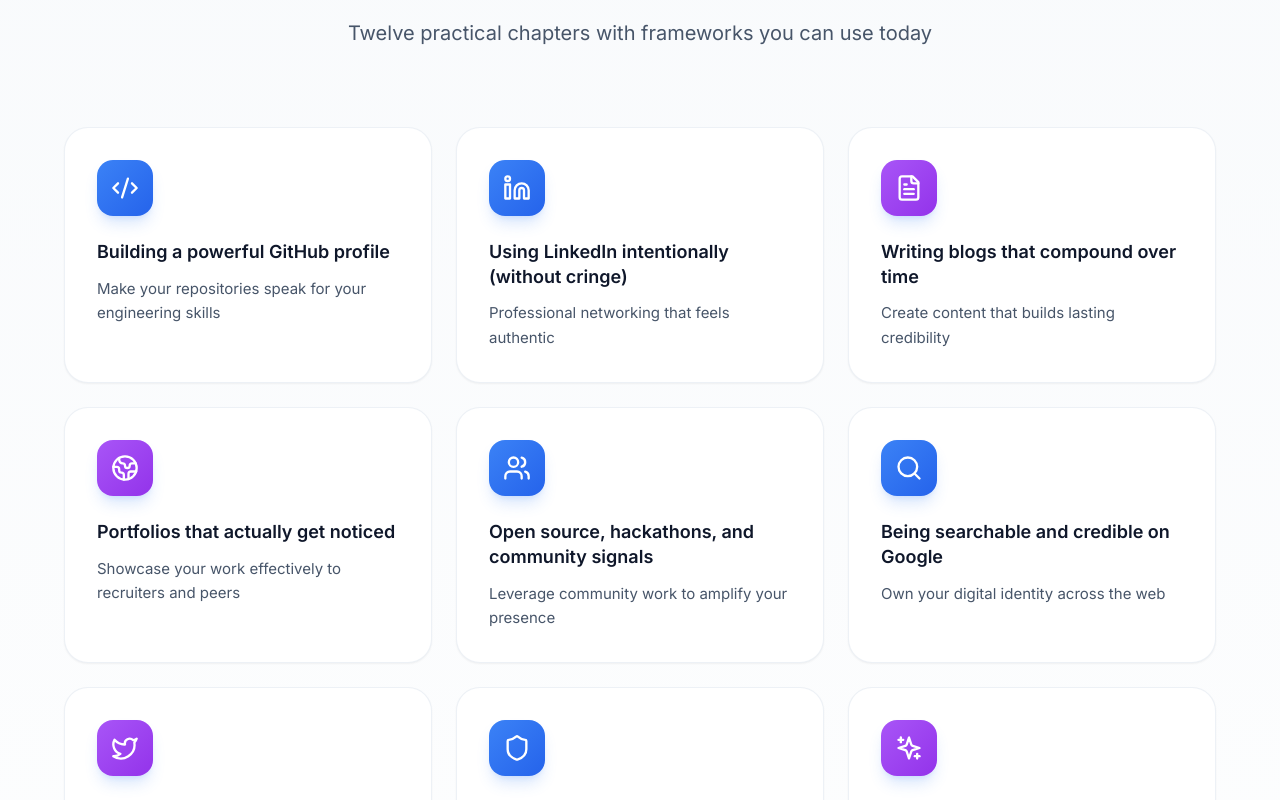
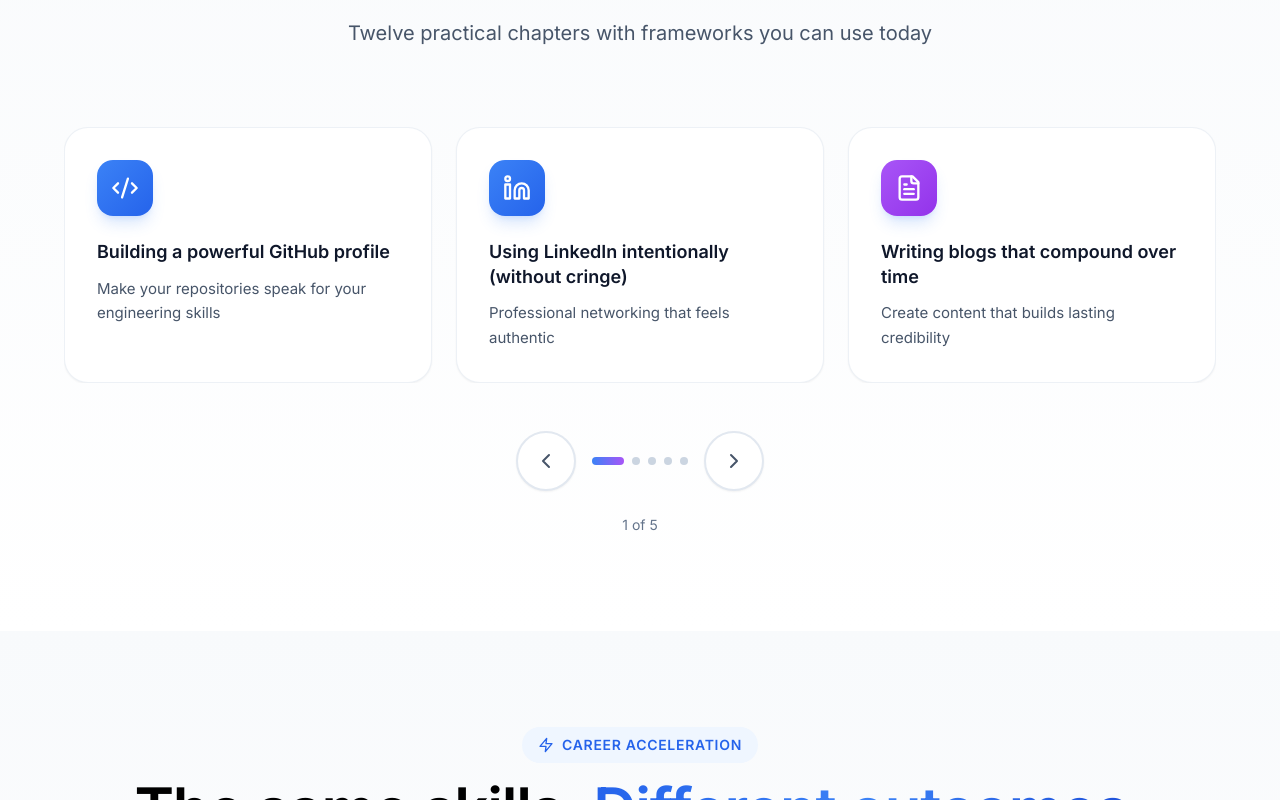
Before and after one commit to vinitshahdeo/digital-footprint-book, a Next.js app: page / in a window 1280 px wide. Shown: the part 3140-3940 px from the top of the page. Built offline with nearby package versions, Linux system fonts and the light colour scheme.

Commit message:
copy  changes

```diff
--- a/components/BookCoverage.tsx
+++ b/components/BookCoverage.tsx
@@ -1,7 +1,8 @@
 'use client'
 
-import { Code2, Linkedin, FileText, Globe2, Users, Search, Lightbulb, Twitter, Shield, Sparkles, Briefcase, Youtube, Mic, Rocket } from 'lucide-react'
-import { motion } from 'framer-motion'
+import { Code2, Linkedin, FileText, Globe2, Users, Search, Lightbulb, Twitter, Shield, Sparkles, Briefcase, Youtube, Mic, Rocket, ChevronLeft, ChevronRight } from 'lucide-react'
+import { motion, AnimatePresence } from 'framer-motion'
+import { useState } from 'react'
 
 const topics = [
   {
@@ -85,6 +86,23 @@ const topics = [
 ]
 
 export default function BookCoverage() {
+  const [currentIndex, setCurrentIndex] = useState(0)
+  const cardsPerView = 3
+  const totalSlides = Math.ceil(topics.length / cardsPerView)
+
+  const nextSlide = () => {
+    setCurrentIndex((prev) => (prev + 1) % totalSlides)
+  }
+
+  const prevSlide = () => {
+    setCurrentIndex((prev) => (prev - 1 + totalSlides) % totalSlides)
+  }
+
+  const getCurrentCards = () => {
+    const start = currentIndex * cardsPerView
+    return topics.slice(start, start + cardsPerView)
+  }
+
   return (
     <section className="py-24 px-6 bg-gradient-to-b from-slate-50 to-white">
       <div className="max-w-6xl mx-auto">
@@ -105,16 +123,26 @@ export default function BookCoverage() {
           </p>
         </div>
 
-        {/* Apple-style Cards Grid */}
-        <div className="grid md:grid-cols-2 lg:grid-cols-3 gap-6">
-          {topics.map((topic, index) => (
+        {/* Slider Container */}
+        <div className="relative">
+          {/* Cards Grid with Animation */}
+          <div className="overflow-hidden">
+            <AnimatePresence mode="wait">
               <motion.div
-              key={index}
+                key={currentIndex}
+                className="grid md:grid-cols-2 lg:grid-cols-3 gap-6"
+                initial={{ opacity: 0, x: 100 }}
+                animate={{ opacity: 1, x: 0 }}
+                exit={{ opacity: 0, x: -100 }}
+                transition={{ duration: 0.5 }}
+              >
+                {getCurrentCards().map((topic, index) => (
+                  <motion.div
+                    key={currentIndex * cardsPerView + index}
                     className="relative bg-white rounded-3xl p-8 border border-slate-200/60 shadow-sm hover:shadow-2xl hover:shadow-blue-500/10 transition-all duration-500 group cursor-default overflow-hidden"
                     initial={{ opacity: 0, y: 30 }}
-              whileInView={{ opacity: 1, y: 0 }}
-              viewport={{ once: true, margin: "-50px" }}
-              transition={{ duration: 0.6, delay: index * 0.08 }}
+                    animate={{ opacity: 1, y: 0 }}
+                    transition={{ duration: 0.6, delay: index * 0.1 }}
                     whileHover={{ y: -8, scale: 1.02 }}
                   >
                     {/* Subtle gradient overlay */}
@@ -145,6 +173,52 @@ export default function BookCoverage() {
                     <div className={`absolute bottom-0 left-0 right-0 h-1 bg-gradient-to-r ${topic.gradient} opacity-0 group-hover:opacity-100 transition-opacity duration-500`} />
                   </motion.div>
                 ))}
+              </motion.div>
+            </AnimatePresence>
+          </div>
+
+          {/* Navigation Arrows */}
+          <div className="flex items-center justify-center gap-4 mt-12">
+            <motion.button
+              onClick={prevSlide}
+              className="group p-4 rounded-full bg-white border-2 border-slate-200 hover:border-blue-500 hover:bg-blue-50 transition-all duration-300 shadow-sm hover:shadow-lg"
+              whileHover={{ scale: 1.05 }}
+              whileTap={{ scale: 0.95 }}
+            >
+              <ChevronLeft className="w-6 h-6 text-slate-600 group-hover:text-blue-600 transition-colors" />
+            </motion.button>
+
+            {/* Dot Indicators */}
+            <div className="flex gap-2">
+              {Array.from({ length: totalSlides }).map((_, index) => (
+                <motion.button
+                  key={index}
+                  onClick={() => setCurrentIndex(index)}
+                  className={`h-2 rounded-full transition-all duration-300 ${
+                    index === currentIndex
+                      ? 'w-8 bg-gradient-to-r from-blue-500 to-purple-500'
+                      : 'w-2 bg-slate-300 hover:bg-slate-400'
+                  }`}
+                  whileHover={{ scale: 1.2 }}
+                  whileTap={{ scale: 0.9 }}
+                />
+              ))}
+            </div>
+
+            <motion.button
+              onClick={nextSlide}
+              className="group p-4 rounded-full bg-white border-2 border-slate-200 hover:border-blue-500 hover:bg-blue-50 transition-all duration-300 shadow-sm hover:shadow-lg"
+              whileHover={{ scale: 1.05 }}
+              whileTap={{ scale: 0.95 }}
+            >
+              <ChevronRight className="w-6 h-6 text-slate-600 group-hover:text-blue-600 transition-colors" />
+            </motion.button>
+          </div>
+
+          {/* Slide Counter */}
+          <p className="text-center mt-6 text-sm text-slate-500 font-accent">
+            {currentIndex + 1} of {totalSlides}
+          </p>
         </div>
       </div>
     </section>
--- a/components/GoogleYourself.tsx
+++ b/components/GoogleYourself.tsx
@@ -42,7 +42,15 @@ export default function GoogleYourself() {
               whileHover={{ y: -8, scale: 1.02 }}
             >
               <div className="absolute inset-0 bg-gradient-to-br from-blue-500 to-blue-600 opacity-0 group-hover:opacity-5 transition-opacity duration-500" />
-              <p className="relative text-5xl font-bold text-blue-600 mb-4">70%</p>
+              <motion.p
+                className="relative text-5xl font-bold text-blue-600 mb-4"
+                initial={{ scale: 0.5, opacity: 0 }}
+                whileInView={{ scale: 1, opacity: 1 }}
+                viewport={{ once: true }}
+                transition={{ duration: 0.8, type: "spring" }}
+              >
+                70%
+              </motion.p>
               <p className="relative text-sm font-medium text-slate-900 mb-1">Recruiters Google first</p>
               <p className="relative text-xs text-slate-500">before scheduling interviews</p>
               <div className="absolute bottom-0 left-0 right-0 h-1 bg-gradient-to-r from-blue-500 to-blue-600 opacity-0 group-hover:opacity-100 transition-opacity duration-500" />
@@ -57,7 +65,15 @@ export default function GoogleYourself() {
               whileHover={{ y: -8, scale: 1.02 }}
             >
               <div className="absolute inset-0 bg-gradient-to-br from-blue-500 to-blue-600 opacity-0 group-hover:opacity-5 transition-opacity duration-500" />
-              <p className="relative text-5xl font-bold text-blue-600 mb-4">85%</p>
+              <motion.p
+                className="relative text-5xl font-bold text-blue-600 mb-4"
+                initial={{ scale: 0.5, opacity: 0 }}
+                whileInView={{ scale: 1, opacity: 1 }}
+                viewport={{ once: true }}
+                transition={{ duration: 0.8, delay: 0.15, type: "spring" }}
+              >
+                85%
+              </motion.p>
               <p className="relative text-sm font-medium text-slate-900 mb-1">Check social profiles</p>
               <p className="relative text-xs text-slate-500">GitHub & LinkedIn before résumé</p>
               <div className="absolute bottom-0 left-0 right-0 h-1 bg-gradient-to-r from-blue-500 to-blue-600 opacity-0 group-hover:opacity-100 transition-opacity duration-500" />
@@ -72,7 +88,15 @@ export default function GoogleYourself() {
               whileHover={{ y: -8, scale: 1.02 }}
             >
               <div className="absolute inset-0 bg-gradient-to-br from-purple-500 to-purple-600 opacity-0 group-hover:opacity-5 transition-opacity duration-500" />
-              <p className="relative text-5xl font-bold text-purple-600 mb-4">63%</p>
+              <motion.p
+                className="relative text-5xl font-bold text-purple-600 mb-4"
+                initial={{ scale: 0.5, opacity: 0 }}
+                whileInView={{ scale: 1, opacity: 1 }}
+                viewport={{ once: true }}
+                transition={{ duration: 0.8, delay: 0.3, type: "spring" }}
+              >
+                63%
+              </motion.p>
               <p className="relative text-sm font-medium text-slate-900 mb-1">Candidates rejected</p>
               <p className="relative text-xs text-slate-500">due to poor online presence</p>
               <div className="absolute bottom-0 left-0 right-0 h-1 bg-gradient-to-r from-purple-500 to-purple-600 opacity-0 group-hover:opacity-100 transition-opacity duration-500" />
--- a/components/Purchase.tsx
+++ b/components/Purchase.tsx
@@ -21,15 +21,17 @@ export default function Purchase() {
           </p>
 
           <h2 className="text-5xl md:text-6xl lg:text-7xl font-bold text-white mb-6 tracking-tight leading-[1.1]">
-            Get{' '}
             <span className="bg-gradient-to-r from-blue-400 to-purple-400 bg-clip-text text-transparent">
               Digital Footprint
-            </span>{' '}
-            today
+            </span>
+            <br />
+            <span className="text-4xl md:text-5xl lg:text-6xl">
+              for Software Engineers
+            </span>
           </h2>
 
           <p className="text-xl text-slate-400 mb-8 max-w-2xl mx-auto">
-            Start building your online presence and make your engineering work visible
+            Get your copy today and start building your online presence
           </p>
 
           {/* Benefits */}
```
Also changed, not shown: components/CareerImpact.tsx (+45 -9 lines), 1 other file (tests, documents, lock files or other folders). Lines whose indentation alone changed are shown as unchanged.
